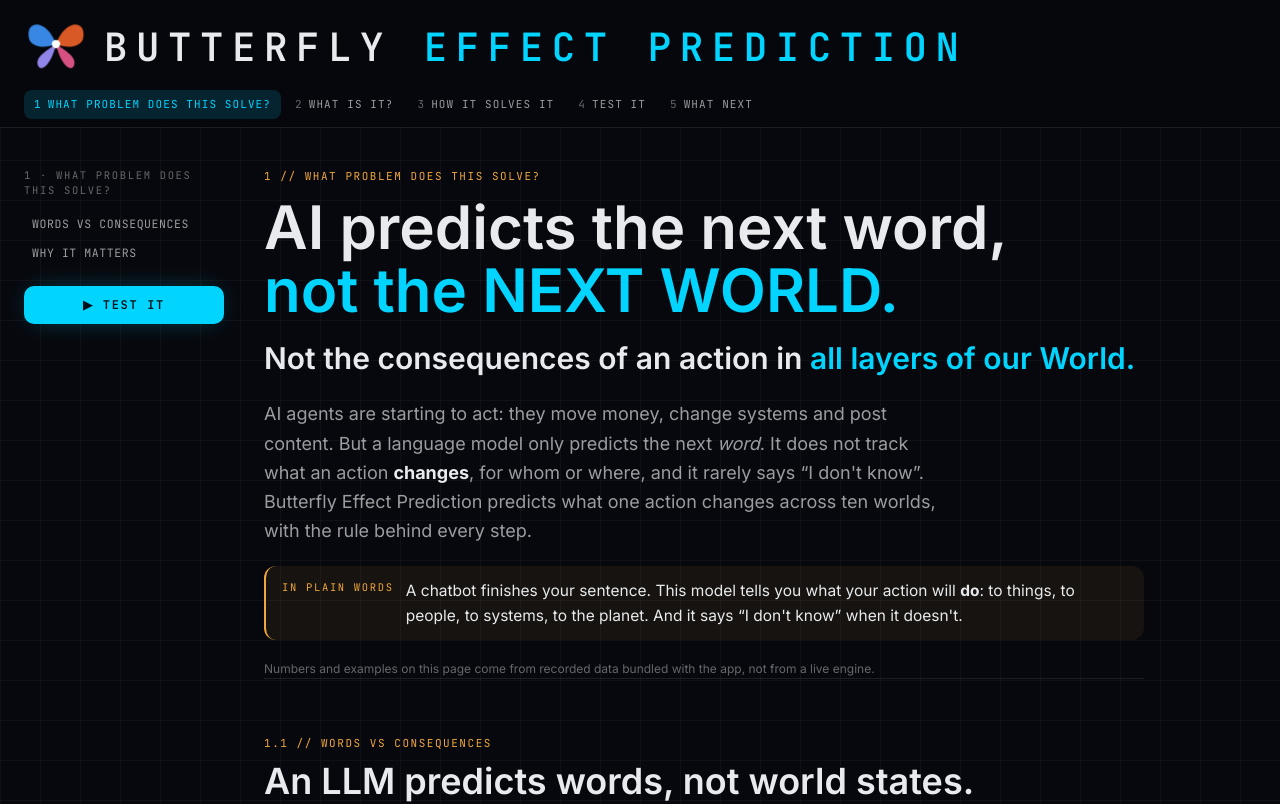
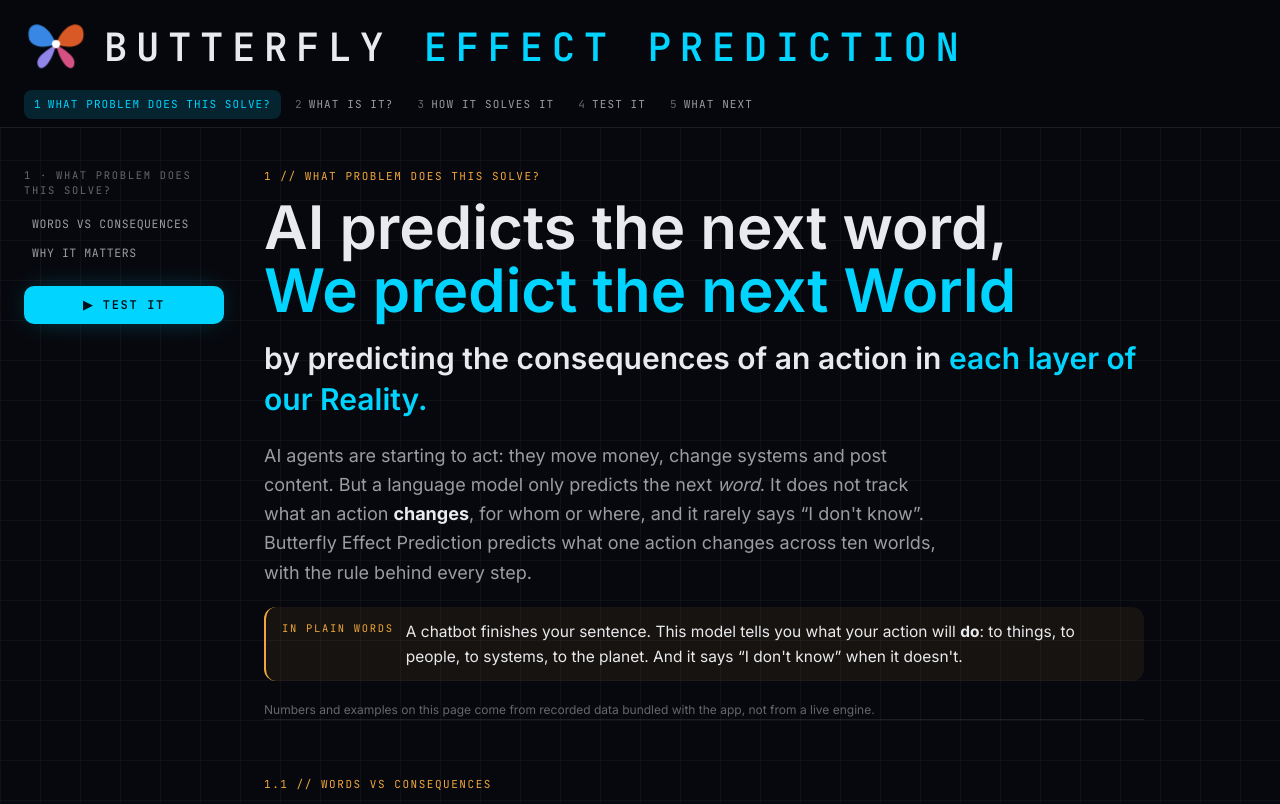
Before and after one commit to Sherlock2019/Butterfly-effect-AImodel, a Next.js app: page /briefing in a window 1280 px wide. Shown: the top 804 px of the page. Built offline with nearby package versions, Linux system fonts and the light colour scheme.

Commit message:
Page 1 headline: AI predicts the next word, We predict the next World by predicting the consequences of an action in each layer of our Reality

```diff
--- a/src/app/briefing/page.tsx
+++ b/src/app/briefing/page.tsx
@@ -43,8 +43,8 @@ export default function Briefing() {
         <article className="min-w-0 max-w-[880px]">
           <header className="rise">
             <p className="classif">1 // What problem does this solve?</p>
-            <h1 className="mt-3 text-4xl font-semibold leading-[1.05] sm:text-6xl">AI predicts the next word,<br /><span className="accent">not the NEXT WORLD.</span></h1>
-            <p className="mt-4 text-2xl font-semibold leading-snug sm:text-3xl">Not the consequences of an action in <span className="accent">all layers of our World.</span></p>
+            <h1 className="mt-3 text-4xl font-semibold leading-[1.05] sm:text-6xl">AI predicts the next word,<br /><span className="accent">We predict the next World</span></h1>
+            <p className="mt-4 text-2xl font-semibold leading-snug sm:text-3xl">by predicting the consequences of an action in <span className="accent">each layer of our Reality.</span></p>
             <p className="dim mt-5 max-w-2xl text-lg leading-relaxed">
               AI agents are starting to act: they move money, change systems and post content. But a language model only predicts the next <i>word</i>. It does not track what an action <b className="text-[var(--text)]">changes</b>, for whom or where, and it rarely says &ldquo;I don&apos;t know&rdquo;.
               Butterfly Effect Prediction predicts what one action changes across ten worlds, with the rule behind every step.
```
